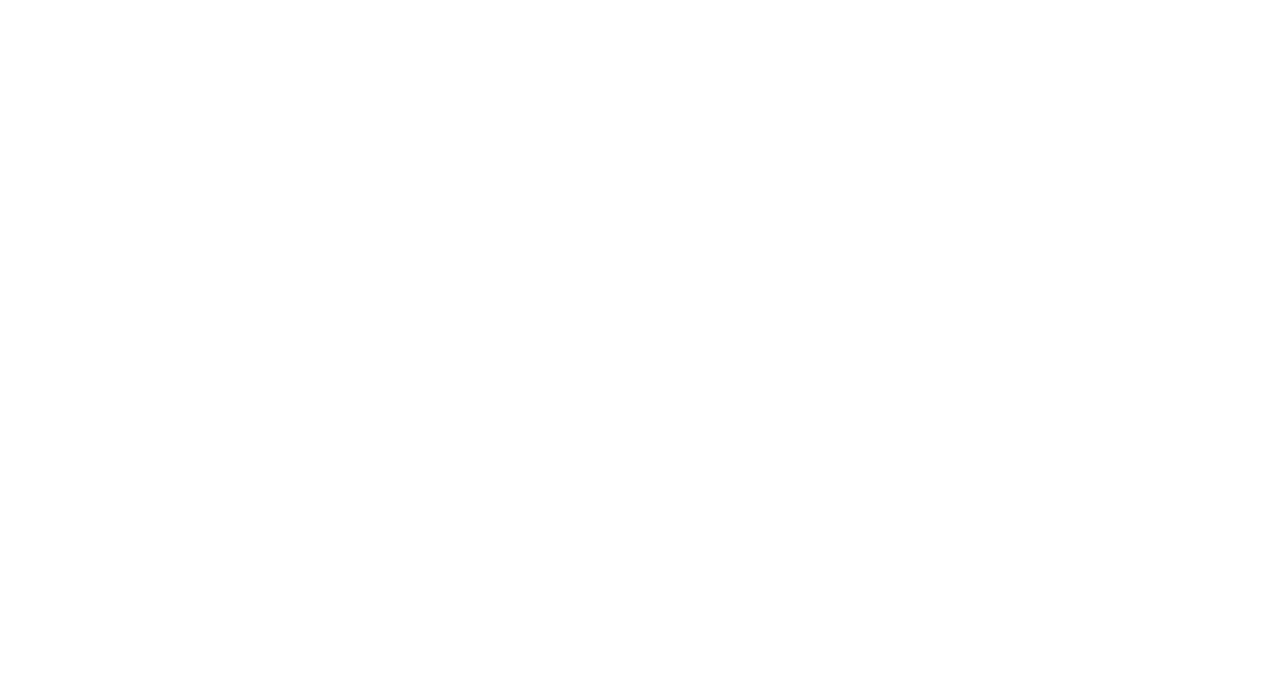
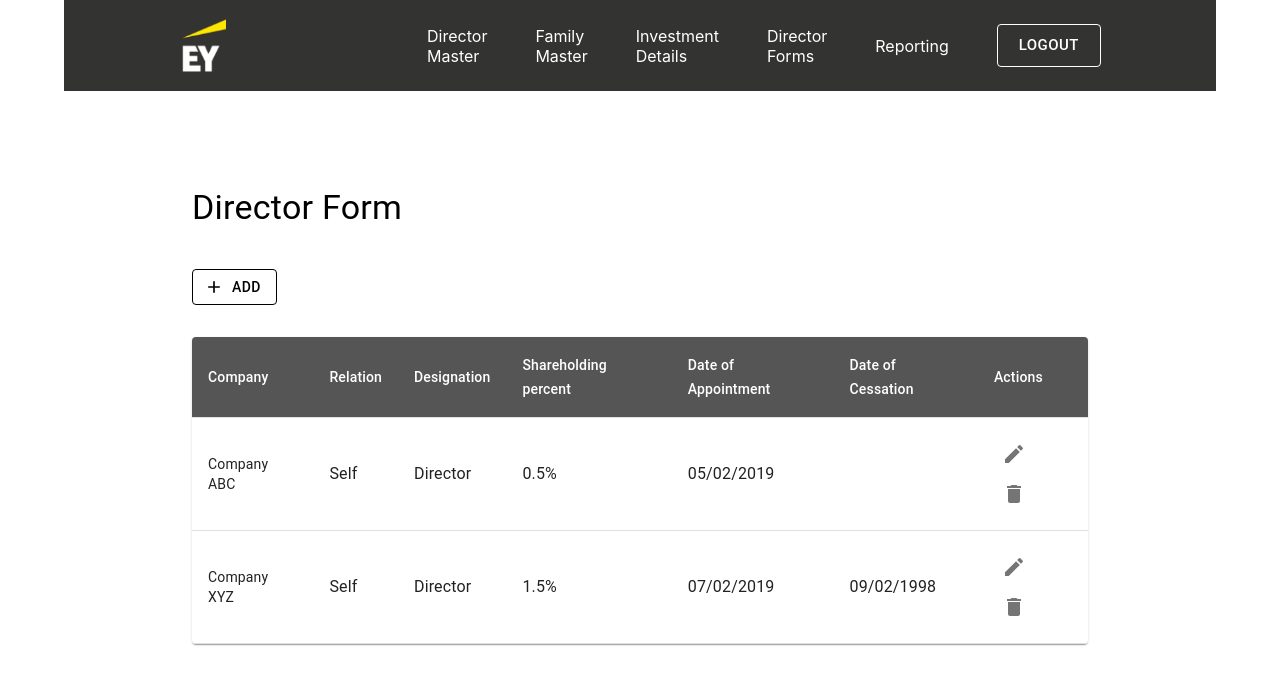
Before and after one commit to JeetuEIQ/EIQproject, a React (Create React App) app in the folder frontend_/: page /investments-details in a window 1280 px wide. Before the commit this address had no page. Shown: the top 684 px of the page. Built offline with nearby package versions, Linux system fonts and the light colour scheme.

Commit message:
investments details and few fixes on DirectorFormTable

```diff
--- a/frontend_/src/App.js
+++ b/frontend_/src/App.js
@@ -8,6 +8,7 @@
 import { Personal } from './components/directorMaster/Personal';
 import { Reporting } from './components/reporting/Reporting';
 import { DirectorForm } from './components/directorForm/DirectorForm';
+import { Investments } from './components/investments/Investments';
 function App() {
   return (
     <>
@@ -21,6 +22,7 @@
           <Route path="/home" element={<Home/>}/>
           <Route path="/reporting" element={<Reporting/>}/>
           <Route path="/director-form" element={<DirectorForm/>}/>
+          <Route path="/investments-details" element={<Investments/>}/>
         </Routes>
 
       </BrowserRouter>
--- a/frontend_/src/components/header/HomeHeader.jsx
+++ b/frontend_/src/components/header/HomeHeader.jsx
@@ -52,7 +52,7 @@
               Master
             </Typography>
           </Link>
-          <Link style={{ textDecoration: "none" }}>
+          <Link to={"/investments-details"} style={{ textDecoration: "none" }}>
             <Typography
               color={"white"}
               textAlign={"center"}
--- /dev/null
+++ b/frontend_/src/components/investments/Investments.jsx
@@ -0,0 +1,36 @@
+import React from "react";
+import {
+  Box,
+} from "@mui/material";
+import { HomeHeader } from "../header/HomeHeader";
+import { Report } from "../tables/Report";
+import { DirectorFormTable } from "../tables/DirectorFormTable";
+import { InvestmentsTable } from "../tables/InvestmentsTable";
+
+export const Investments = () => {
+  return (
+    <>
+      <Box
+        bgcolor={"white"}
+        height={"0px"}
+        minHeight={"100vh"}
+        display={"flex"}
+        flexDirection={"column"}
+        alignItems={"center"}
+        gap={12}
+      >
+        <Box
+          minWidth={"90%"}
+          display={"flex"}
+          flexDirection={"column"}
+          gap={16}
+        >
+          <HomeHeader />
+        </Box>
+        <Box minHeight={"65%"} width={"70%"} >
+            <InvestmentsTable/>
+        </Box>
+      </Box>
+    </>
+  );
+};
--- a/frontend_/src/components/tables/DirectorFormTable.jsx
+++ b/frontend_/src/components/tables/DirectorFormTable.jsx
@@ -27,8 +27,8 @@
   //   height:60
 }));
 
-function createData(form, sourceSystem, date) {
-  return { form, sourceSystem, date};
+function createData(form, status, submittedOn) {
+  return { form, status, submittedOn};
 }
 
 const rows = [
@@ -43,15 +43,6 @@
 ];
 
 export const DirectorFormTable = () => {
-  const navigate = useNavigate();
-
-  const handleView = () => {
-    navigate("/personal");
-  };
-
-  const handleEdit = () => {
-    navigate("/personal");
-  };
   return (
     <>
       <Box width={"90%"} height={"100%"} gap={5} display={"flex"} flexDirection={"column"}>
@@ -69,7 +60,7 @@
                 <TableRow>
                   <StyledTableCell align="left">Form</StyledTableCell>
                   <StyledTableCell align="left">Actions</StyledTableCell>
-                  <StyledTableCell align="left">Source System</StyledTableCell>
+                  <StyledTableCell align="left">Status</StyledTableCell>
                   <StyledTableCell align="left">Submitted On</StyledTableCell>
                   <StyledTableCell align="left">Audit Trial</StyledTableCell>
                 </TableRow>
@@ -113,10 +104,10 @@
                       </Box>
                     </StyledTableCell>
                     <StyledTableCell align="left">
-                      <Typography>{row.sourceSystem}</Typography>
+                      <Typography>{row.status}</Typography>
                     </StyledTableCell>
                     <StyledTableCell align="left">
-                        <Typography>{row.date}</Typography>
+                        <Typography>{row.submittedOn}</Typography>
                     </StyledTableCell>
                     <StyledTableCell align="left">
                             <Box display={"flex"} gap={2} justifyContent={"center"} alignItems={"center"} >
--- /dev/null
+++ b/frontend_/src/components/tables/InvestmentsTable.jsx
@@ -0,0 +1,133 @@
+import * as React from "react";
+import { styled } from "@mui/material/styles";
+import Table from "@mui/material/Table";
+import TableBody from "@mui/material/TableBody";
+import TableCell, { tableCellClasses } from "@mui/material/TableCell";
+import TableContainer from "@mui/material/TableContainer";
+import TableHead from "@mui/material/TableHead";
+import TableRow from "@mui/material/TableRow";
+import Paper from "@mui/material/Paper";
+import { Box, Button, IconButton, Typography } from "@mui/material";
+
+import AddIcon from '@mui/icons-material/Add';
+import EditIcon from "@mui/icons-material/Edit";
+import DeleteIcon from "@mui/icons-material/Delete";
+
+const StyledTableCell = styled(TableCell)(({ theme }) => ({
+  [`&.${tableCellClasses.head}`]: {
+    backgroundColor: "#555555",
+    color: theme.palette.common.white,
+  },
+  [`&.${tableCellClasses.body}`]: {
+    fontSize: 14,
+  },
+}));
+
+const StyledTableRow = styled(TableRow)(({ theme }) => ({
+  //   height:60
+}));
+
+function createData(
+  company,
+  relation,
+  designation,
+  shareholdingPercent,
+  dateOfAppointment,
+  dateOfCessation
+) {
+  return {
+    company,
+    relation,
+    designation,
+    shareholdingPercent,
+    dateOfAppointment,
+    dateOfCessation,
+  };
+}
+
+const rows = [
+  createData("Company ABC", "Self", "Director", "0.5%", "05/02/2019"),
+  createData(
+    "Company XYZ",
+    "Self",
+    "Director",
+    "1.5%",
+    "07/02/2019",
+    "09/02/1998"
+  ),
+];
+
+export const InvestmentsTable = () => {
+  return (
+    <>
+      <Box
+        width={"100%"}
+        height={"100%"}
+        gap={5}
+        display={"flex"}
+        flexDirection={"column"}
+      >
+        <Box width={"100%"} height={"10%"}>
+          <Typography variant="h4">Director Form</Typography>
+        </Box>
+        {/* Table */}
+        <Box width={"100%"} minHeight={"90%"} display={"flex"} flexDirection={"column"} justifyContent={"flex-start"} alignItems={"flex-start"} gap={4}>
+            <Button variant="outlined" startIcon={<AddIcon/>} sx={{border:"1px solid black", color:"black"}}>Add</Button>
+          <TableContainer component={Paper} sx={{ minWidth: 700 }}>
+            <Table sx={{ minWidth: 700 }} aria-label="customized table">
+              <TableHead>
+                <TableRow>
+                  <StyledTableCell align="left">Company</StyledTableCell>
+                  <StyledTableCell align="left">Relation</StyledTableCell>
+                  <StyledTableCell align="left">Designation</StyledTableCell>
+                  <StyledTableCell align="left">
+                    Shareholding percent
+                  </StyledTableCell>
+                  <StyledTableCell align="left">
+                    Date of Appointment
+                  </StyledTableCell>
+                  <StyledTableCell align="left">
+                    Date of Cessation
+                  </StyledTableCell>
+                  <StyledTableCell align="left">Actions</StyledTableCell>
+                </TableRow>
+              </TableHead>
+              <TableBody>
+                {rows.map((row) => (
+                  <StyledTableRow key={row.company}>
+                    <StyledTableCell component="th" scope="row">
+                      {row.company}
+                    </StyledTableCell>
+                    <StyledTableCell align="left">
+                      <Typography>{row.relation}</Typography>
+                    </StyledTableCell>
+                    <StyledTableCell align="left">
+                      <Typography>{row.designation}</Typography>
+                    </StyledTableCell>
+                    <StyledTableCell align="left">
+                      <Typography>{row.shareholdingPercent}</Typography>
+                    </StyledTableCell>
+                    <StyledTableCell align="left">
+                      <Typography>{row.dateOfAppointment}</Typography>
+                    </StyledTableCell>
+                    <StyledTableCell align="left">
+                      <Typography>{row.dateOfCessation}</Typography>
+                    </StyledTableCell>
+                    <StyledTableCell align="left">
+                      <IconButton>
+                        <EditIcon />
+                      </IconButton>
+                      <IconButton>
+                        <DeleteIcon />
+                      </IconButton>
+                    </StyledTableCell>
+                  </StyledTableRow>
+                ))}
+              </TableBody>
+            </Table>
+          </TableContainer>
+        </Box>
+      </Box>
+    </>
+  );
+};
```
